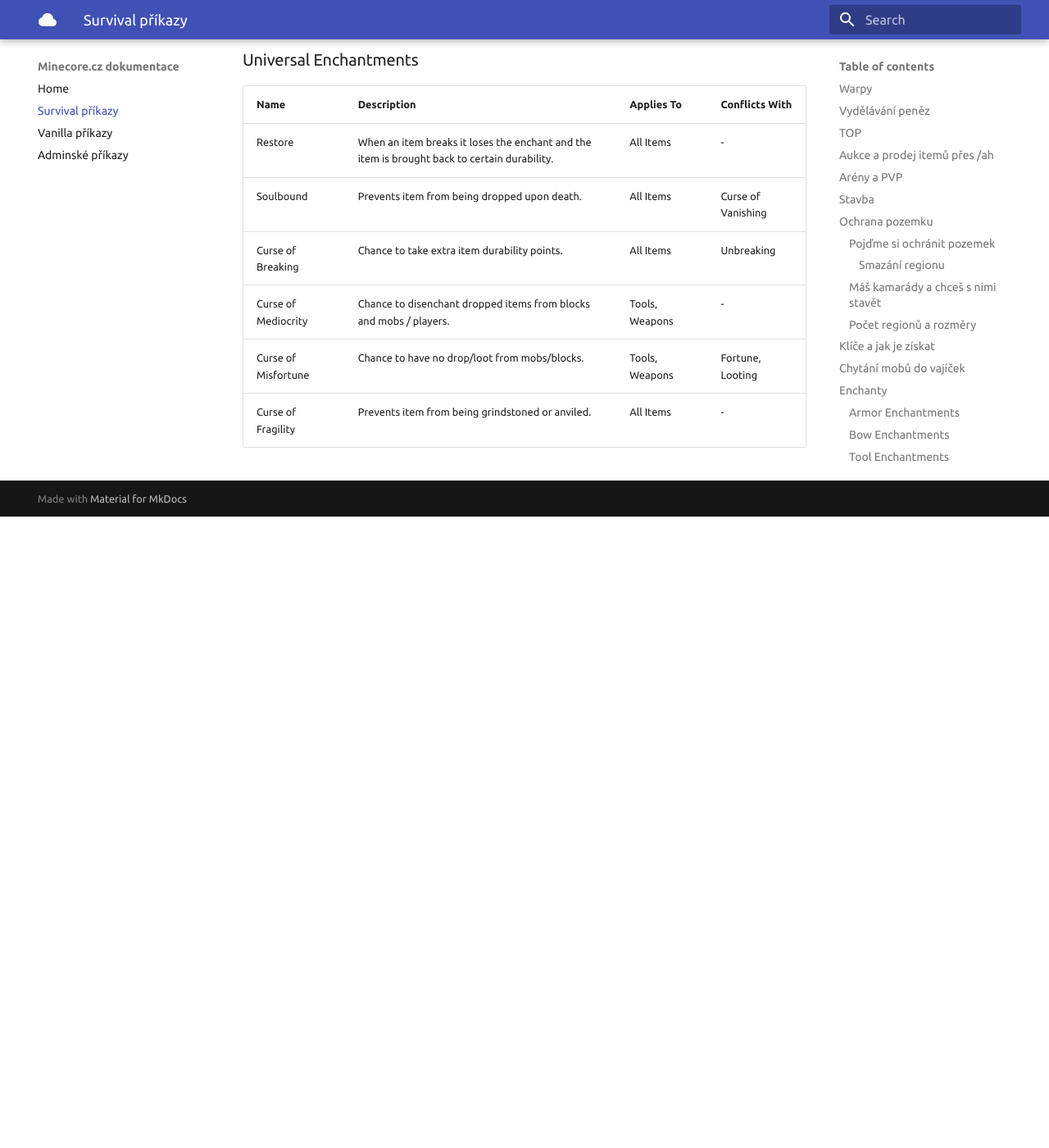
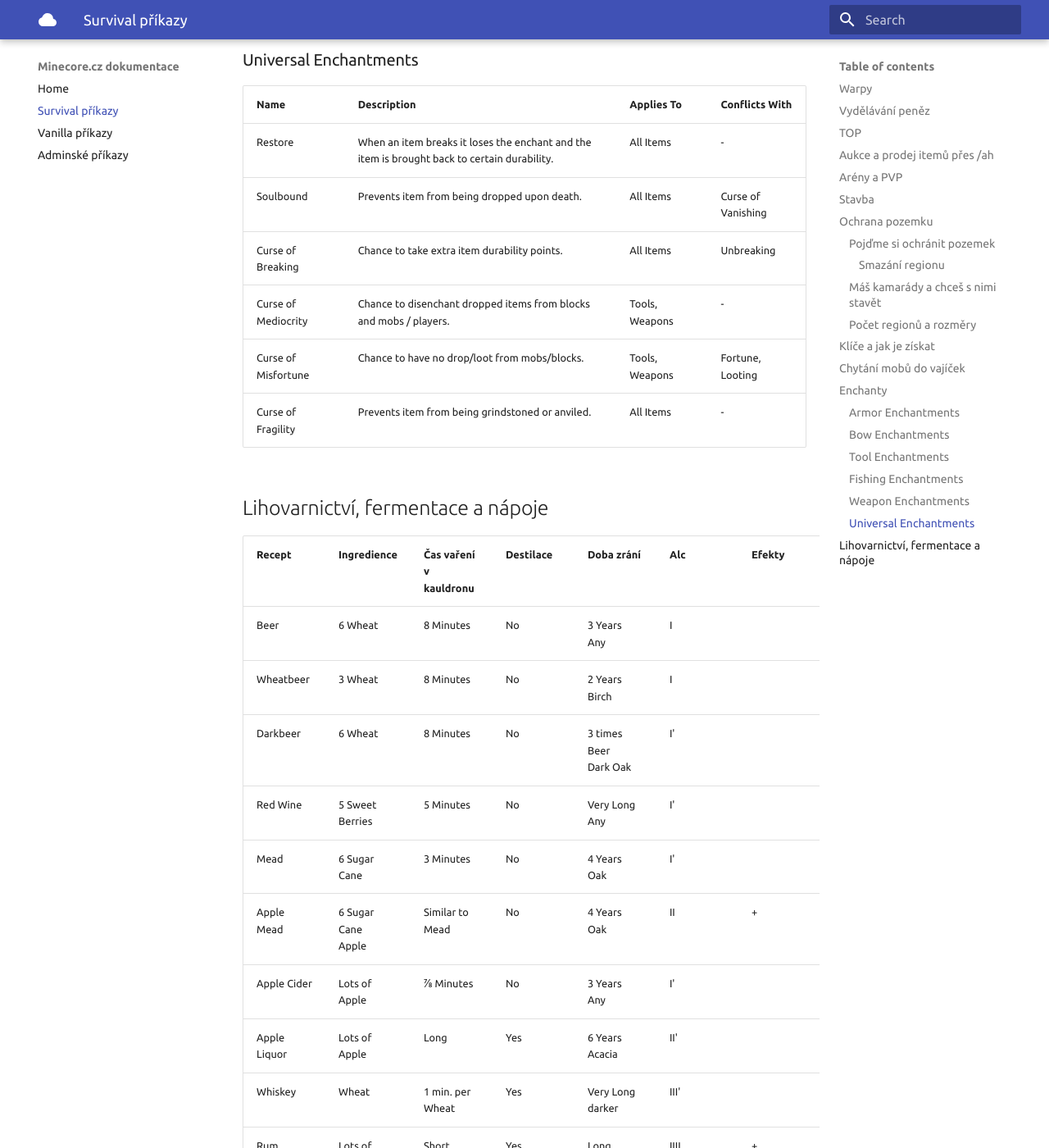
Before and after one commit to Ownercz/minecore-docs, an MkDocs documentation site: the page built from docs/survival.md, in a window 1280 px wide and 1400 px high, scrolled down 10454 px. Shown: the whole window at 82% size. Built offline with MkDocs 1.6.1 and Material for MkDocs 9.7.7, drawn with Linux system fonts in a browser that asks for light colours; before the commit the page ends 11084 px from its top, so only the background shows below that; some of the changed text lies outside the part shown.

Commit message:
Update survival.md

```diff
--- a/docs/survival.md
+++ b/docs/survival.md
@@ -227,3 +227,27 @@ Curse of Breaking | Chance to take extra item durability points. | All Items | U
 Curse of Mediocrity | Chance to disenchant dropped items from blocks and mobs / players. | Tools, Weapons | -
 Curse of Misfortune | Chance to have no drop/loot from mobs/blocks. | Tools, Weapons | Fortune, Looting
 Curse of Fragility | Prevents item from being grindstoned or anviled. | All Items | -
+
+## Lihovarnictví, fermentace a nápoje
+
+| Recept       | Ingredience                | Čas vaření v kauldronu | Destilace | Doba zrání | Alc | Efekty |
+|-------------|-------------|-----|-----|-----|-----|---|
+| Beer         | 6 Wheat                    | 8 Minutes       | No  | 3 Years<br>Any         | I    |    |
+| Wheatbeer    | 3 Wheat                    | 8 Minutes       | No  | 2 Years<br>Birch       | I    |    |
+| Darkbeer     | 6 Wheat                    | 8 Minutes       | No  | 3 times Beer<br>Dark Oak | I'   |    |
+| Red Wine     | 5 Sweet Berries            | 5 Minutes       | No  | Very Long<br>Any       | I'   |    |
+| Mead         | 6 Sugar Cane               | 3 Minutes       | No  | 4 Years<br>Oak         | I'   |    |
+| Apple Mead   | 6 Sugar Cane<br>Apple      | Similar to Mead | No  | 4 Years<br>Oak         | II   | +  |
+| Apple Cider  | Lots of Apple              | 7/8 Minutes     | No  | 3 Years<br>Any         | I'   |    |
+| Apple Liquor | Lots of Apple              | Long            | Yes | 6 Years<br>Acacia      | II'  |    |
+| Whiskey      | Wheat                      | 1 min. per Wheat | Yes | Very Long<br>darker   | III' |    |
+| Rum          | Lots of Sugar Cane         | Short           | Yes | Long<br>Oak            | IIII | +  |
+| Vodka        | A Sixth of a Stack Potatoes | Long           | Yes | No                     | III  | -  |
+| Mushroom Vodka | Potatoes, Mushrooms      | Very Long       | Yes | No                     | II' | +- |
+| Gin          | 9 Wheat<br>Some blue -flowers<br>Apple | Short | Yes | No                    | III  |    |
+| Tequila      | Some Cactus                | Long            | Yes | Long<br>Birch          | III  |    |
+| Absinthe     | Lots of Grass              | Short           | Yes | No                   | IIIII' | -  |
+| Green Absinthe | Lots of Grass<br>Another Greenish thing | Normal | Yes | No             | IIIIII | +- |
+| Potato Soup  | 5 Potatoes<br>Some Grass   | Short           | No  | No                     |      | +  |
+| Coffee       | Lots of Cocoa Beans<br>2 Milk Buckets | Short | No | No                     |      | ++ |
+| Eggnog      | 5 Eggs<br>A little sugar<br>1 Milk Bucket | Short | No | Short<br>Any          | I'   |    |
```
